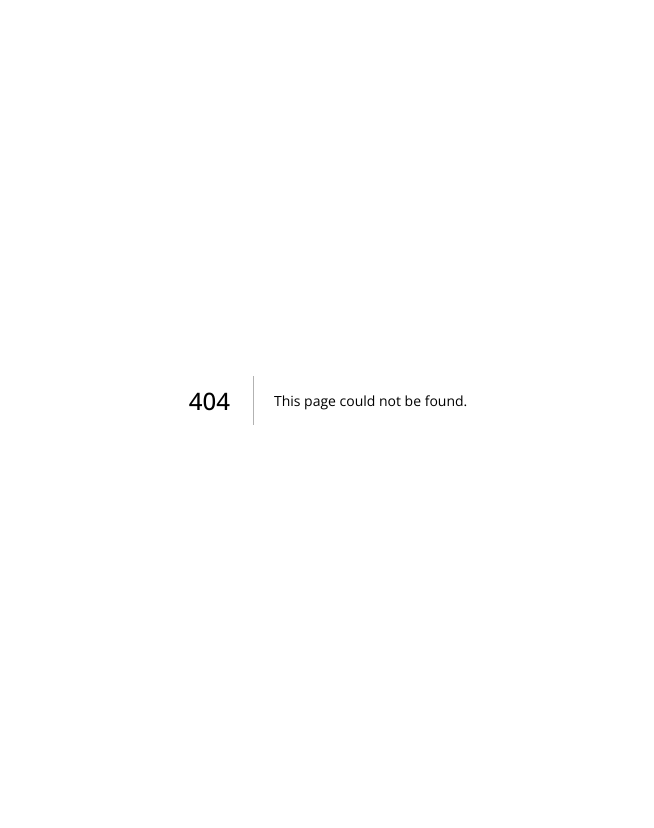
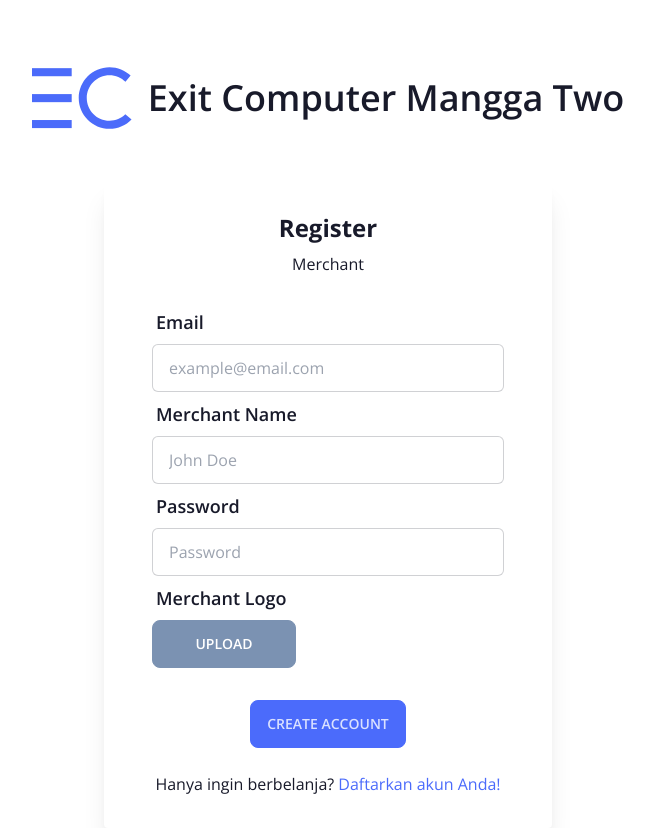
Before and after one commit to LAW-5/frontend, a Next.js app: page /register-merchant in a window 1280 px wide. Before the commit this address had no page. Shown: the whole page, without its empty margins (312-966 px from the left). Before the commit the page ends 800 px from the top, so only its background shows below. Built offline with nearby package versions, Linux system fonts and the light colour scheme.

Commit message:
feat: add register-merchant page

```diff
--- /dev/null
+++ b/pages/register-merchant.js
@@ -0,0 +1,98 @@
+import Head from "next/head";
+import Link from "next/link";
+import AuthTitle from "../components/AuthTitle";
+
+const Register = () => {
+  return (
+    <>
+      <Head>
+        <title>Register Merchant | EXIT COMPUTER MANGO TWO</title>
+        <meta
+          name="description"
+          content="Register your merchant on EXIT COMPUTER MANGO TWO"
+        />
+        <link rel="icon" href="/favicon.ico" />
+      </Head>
+      <main className="mx-auto pt-12">
+        <AuthTitle />
+        <div className="card md:w-[28rem] bg-base-100 shadow-xl mx-auto mt-8">
+          <div className="card-body !px-12">
+            <h2 className="text-2xl font-bold text-center">Register</h2>
+            <h4 className="text-center mb-4">Merchant</h4>
+            <form>
+              <div className="form-control">
+                <label className="label">
+                  <span className="label-text !text-lg !font-semibold">
+                    Email
+                  </span>
+                </label>
+                <label className="input-group">
+                  <input
+                    type="text"
+                    placeholder="example@email.com"
+                    className="input input-bordered !rounded-md w-full"
+                  />
+                </label>
+              </div>
+              <div className="form-control">
+                <label className="label">
+                  <span className="label-text !text-lg !font-semibold">
+                    Merchant Name
+                  </span>
+                </label>
+                <label className="input-group">
+                  <input
+                    type="text"
+                    placeholder="John Doe"
+                    className="input input-bordered !rounded-md w-full"
+                  />
+                </label>
+              </div>
+              <div className="form-control">
+                <label className="label">
+                  <span className="label-text !text-lg !font-semibold">
+                    Password
+                  </span>
+                </label>
+                <label className="input-group">
+                  <input
+                    type="password"
+                    placeholder="Password"
+                    className="input input-bordered !rounded-md w-full"
+                  />
+                </label>
+              </div>
+              <div className="form-control">
+                <label className="label">
+                  <span className="label-text !text-lg !font-semibold">
+                    Merchant Logo
+                  </span>
+                </label>
+                <label
+                  className="btn btn-secondary rounded-lg w-36 text-white"
+                  htmlFor="merchant-picture"
+                >
+                  UPLOAD
+                </label>
+                <input type="file" hidden id="merchant-picture" />
+              </div>
+              <button className="btn btn-primary rounded-lg mx-auto block mt-8">
+                CREATE ACCOUNT
+              </button>
+            </form>
+            <div className="text-center mt-4">
+              Hanya ingin berbelanja?{" "}
+              <Link href="/register">
+                <span className="text-primary cursor-pointer hover:text-primary-focus">
+                  Daftarkan akun Anda!
+                </span>
+              </Link>
+            </div>
+          </div>
+        </div>
+      </main>
+    </>
+  );
+};
+
+export default Register;
```
